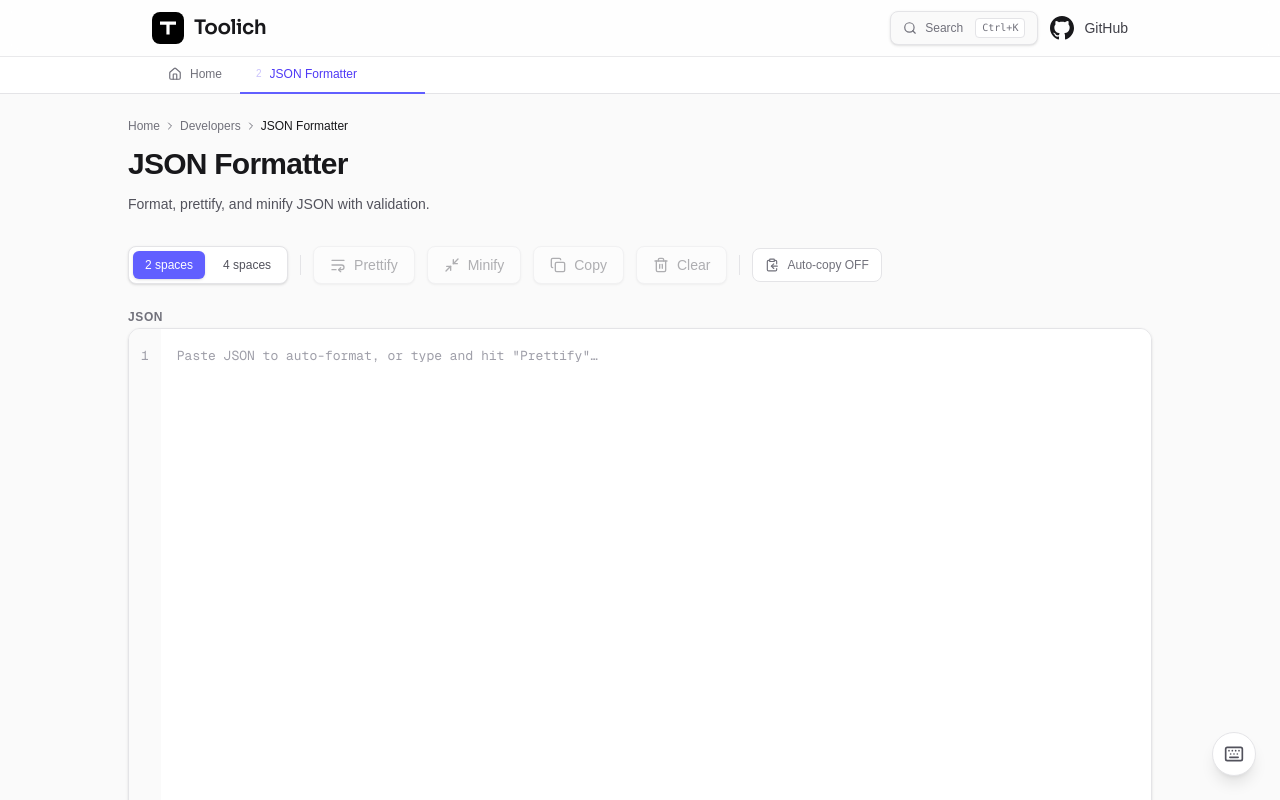
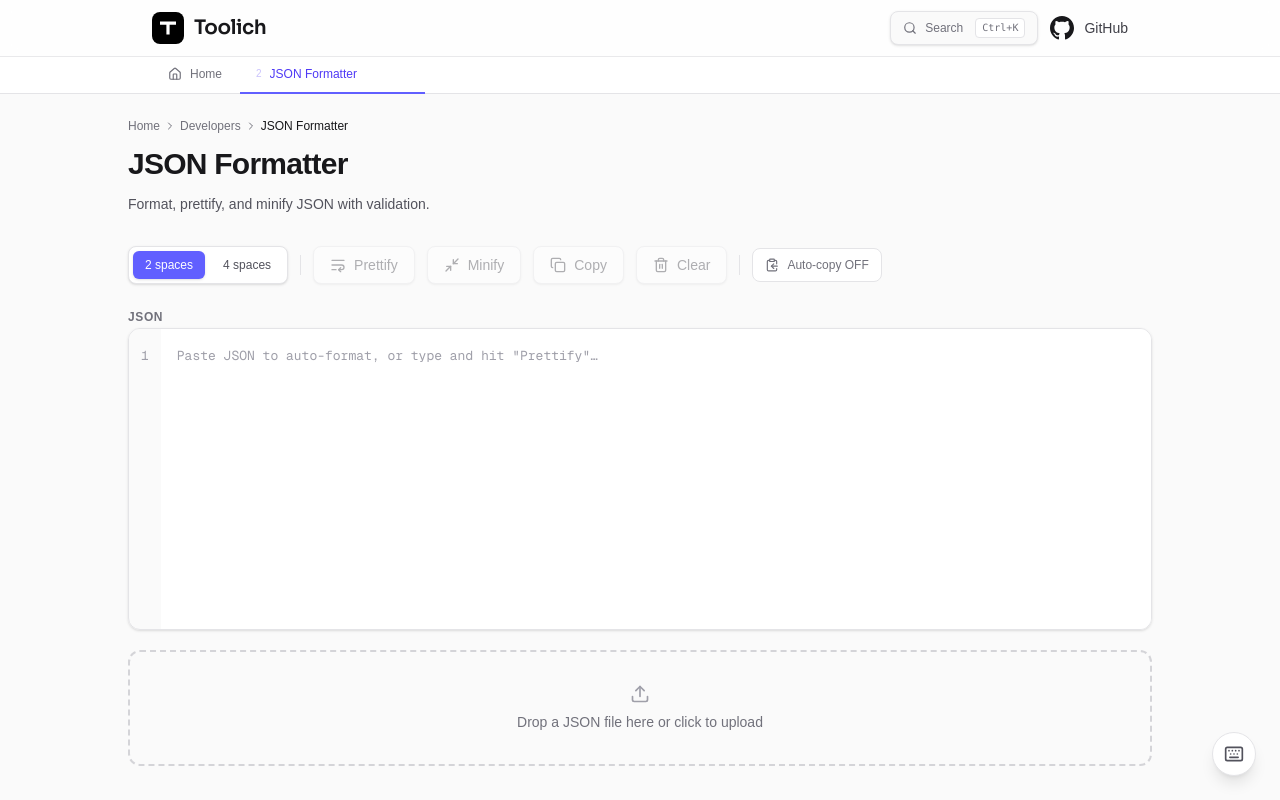
Before and after one commit to cratonik/toolich, a Next.js app: page /tools/developers/json-formatter in a window 1280 px wide. Shown: the top 800 px of the page. Built offline with nearby package versions, Linux system fonts and the light colour scheme.

Commit message:
fix(json-formatter): resolve issue #21

```diff
--- a/src/tools/developers/json-formatter/JsonFormatter.tsx
+++ b/src/tools/developers/json-formatter/JsonFormatter.tsx
@@ -74,7 +74,7 @@ export default function JsonFormatter() {
     const fileInputRef = useRef<HTMLInputElement>(null);
     const textareaRef = useRef<HTMLTextAreaElement>(null);
     const highlightRef = useRef<HTMLPreElement>(null);
-    const gutterRef = useRef<HTMLDivElement>(null);
+    const scrollContainerRef = useRef<HTMLDivElement>(null);
     const isPasteRef = useRef(false);
     const undoContentRef = useRef<string | null>(null);
 
@@ -108,18 +108,7 @@ export default function JsonFormatter() {
         }
     }, [content]);
 
-    // Sync scroll between textarea and highlight overlay
-    const syncScroll = useCallback(() => {
-        if (textareaRef.current) {
-            if (highlightRef.current) {
-                highlightRef.current.scrollTop = textareaRef.current.scrollTop;
-                highlightRef.current.scrollLeft = textareaRef.current.scrollLeft;
-            }
-            if (gutterRef.current) {
-                gutterRef.current.scrollTop = textareaRef.current.scrollTop;
-            }
-        }
-    }, []);
+
 
     const prettify = useCallback(
         (text: string, spaces: IndentSize): string | null => {
@@ -399,11 +388,14 @@ export default function JsonFormatter() {
                         : "border-zinc-200 focus-within:border-indigo-400 focus-within:ring-2 focus-within:ring-indigo-500/20 dark:border-zinc-700 dark:focus-within:border-indigo-500 dark:focus-within:ring-indigo-500/20"
                         }`}
                 >
-                    <div className="flex max-h-[600px]">
+                    {/* Single scroll container for gutter + editor */}
+                    <div
+                        ref={scrollContainerRef}
+                        className="flex min-h-[300px] max-h-[70vh] overflow-auto"
+                    >
                         {/* Line numbers gutter */}
                         <div
-                            ref={gutterRef}
-                            className="shrink-0 select-none overflow-hidden bg-zinc-50 py-4 pr-3 pl-3 text-right font-mono text-[13px] leading-relaxed text-zinc-400 dark:bg-zinc-900/80 dark:text-zinc-600"
+                            className="shrink-0 self-start select-none bg-zinc-50 py-4 pr-3 pl-3 text-right font-mono text-[13px] leading-relaxed text-zinc-400 dark:bg-zinc-900/80 dark:text-zinc-600"
                             aria-hidden="true"
                         >
                             {Array.from({ length: lineCount }, (_, i) => (
@@ -412,13 +404,22 @@ export default function JsonFormatter() {
                         </div>
 
                         {/* Editor area (textarea + highlight overlay) */}
-                        <div className={`relative flex-1 overflow-auto ${error ? "bg-red-50/50 dark:bg-red-500/5" : "bg-white dark:bg-zinc-900/60"}`}>
+                        <div
+                            className={`flex-1 ${error
+                                ? "bg-red-50/50 dark:bg-red-500/5"
+                                : "bg-white dark:bg-zinc-900/60"
+                                }`}
+                        >
+                            {/* Grid overlay: pre + textarea share the same cell */}
+                            <div className="grid [&>*]:col-start-1 [&>*]:row-start-1">
                                 {/* Syntax highlight layer (behind textarea) */}
                                 <pre
                                     ref={highlightRef}
-                                className="pointer-events-none absolute inset-0 overflow-hidden whitespace-pre-wrap break-words p-4 font-mono text-[13px] leading-relaxed"
+                                    className="pointer-events-none whitespace-pre p-4 font-mono text-[13px] leading-relaxed"
                                     aria-hidden="true"
-                                dangerouslySetInnerHTML={{ __html: highlightedHtml || "&nbsp;" }}
+                                    dangerouslySetInnerHTML={{
+                                        __html: highlightedHtml || "&nbsp;",
+                                    }}
                                 />
 
                                 {/* Transparent textarea (on top for editing) */}
@@ -427,18 +428,20 @@ export default function JsonFormatter() {
                                     value={content}
                                     onChange={handleChange}
                                     onPaste={handlePaste}
-                                onScroll={syncScroll}
                                     onKeyDown={(e) => {
                                         if (e.key === "Escape") {
                                             e.currentTarget.blur();
                                         }
                                     }}
                                     placeholder='Paste JSON to auto-format, or type and hit "Prettify"…'
-                                rows={24}
+                                    wrap="off"
                                     spellCheck={false}
-                                className={`relative w-full resize-none bg-transparent p-4 font-mono text-[13px] leading-relaxed outline-none placeholder:text-zinc-400 dark:placeholder:text-zinc-500 ${content ? "text-transparent caret-zinc-800 dark:caret-zinc-200" : "text-zinc-900 dark:text-zinc-100"
+                                    className={`relative z-10 block w-full min-h-[200px] resize-none whitespace-pre bg-transparent p-4 font-mono text-[13px] leading-relaxed outline-none placeholder:text-zinc-400 dark:placeholder:text-zinc-500 ${content
+                                        ? "text-transparent caret-zinc-800 dark:caret-zinc-200"
+                                        : "text-zinc-900 dark:text-zinc-100"
                                         }`}
                                 />
+                            </div>
                         </div>
                     </div>
                 </div>
```
Lines whose indentation alone changed are shown as unchanged.
